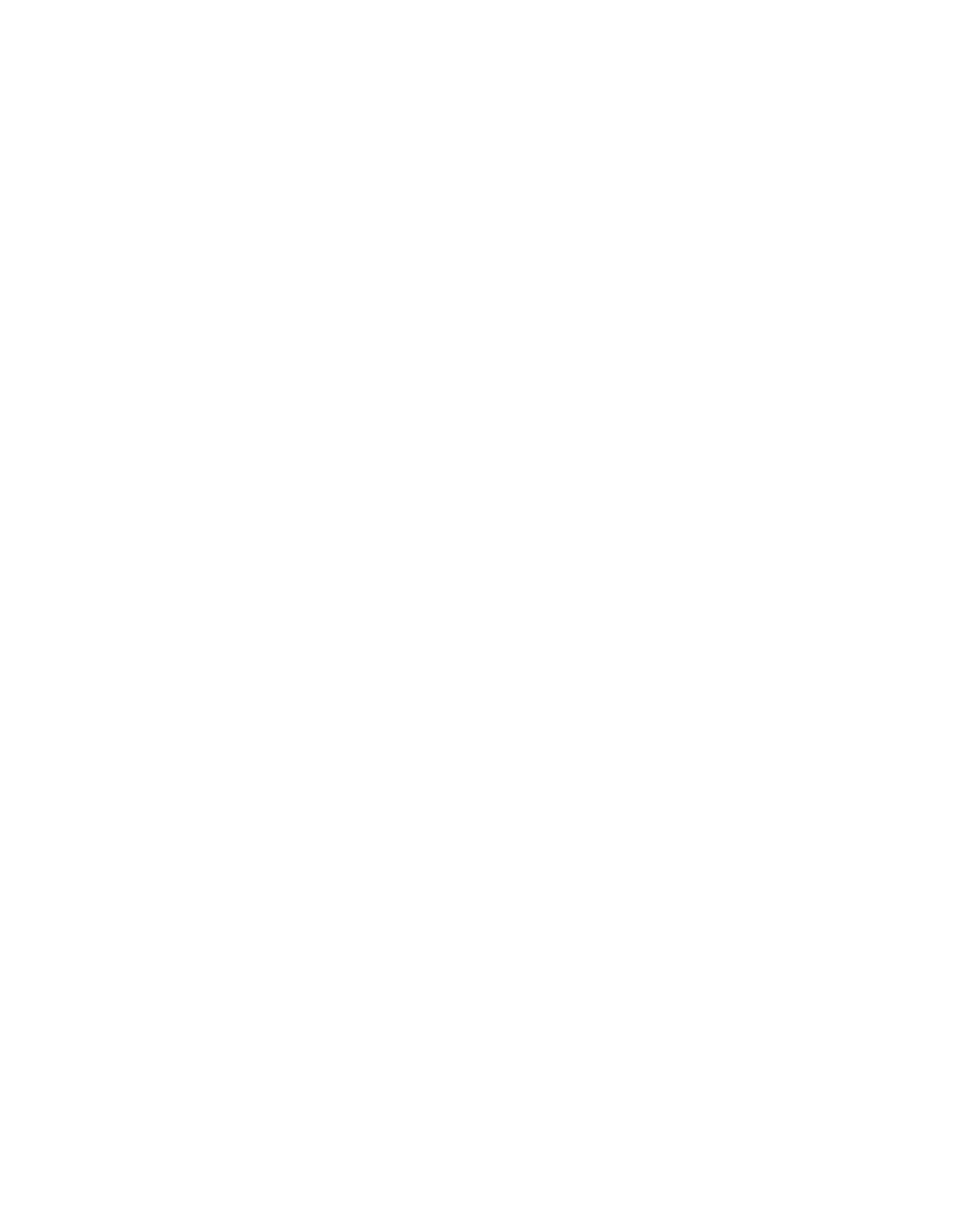
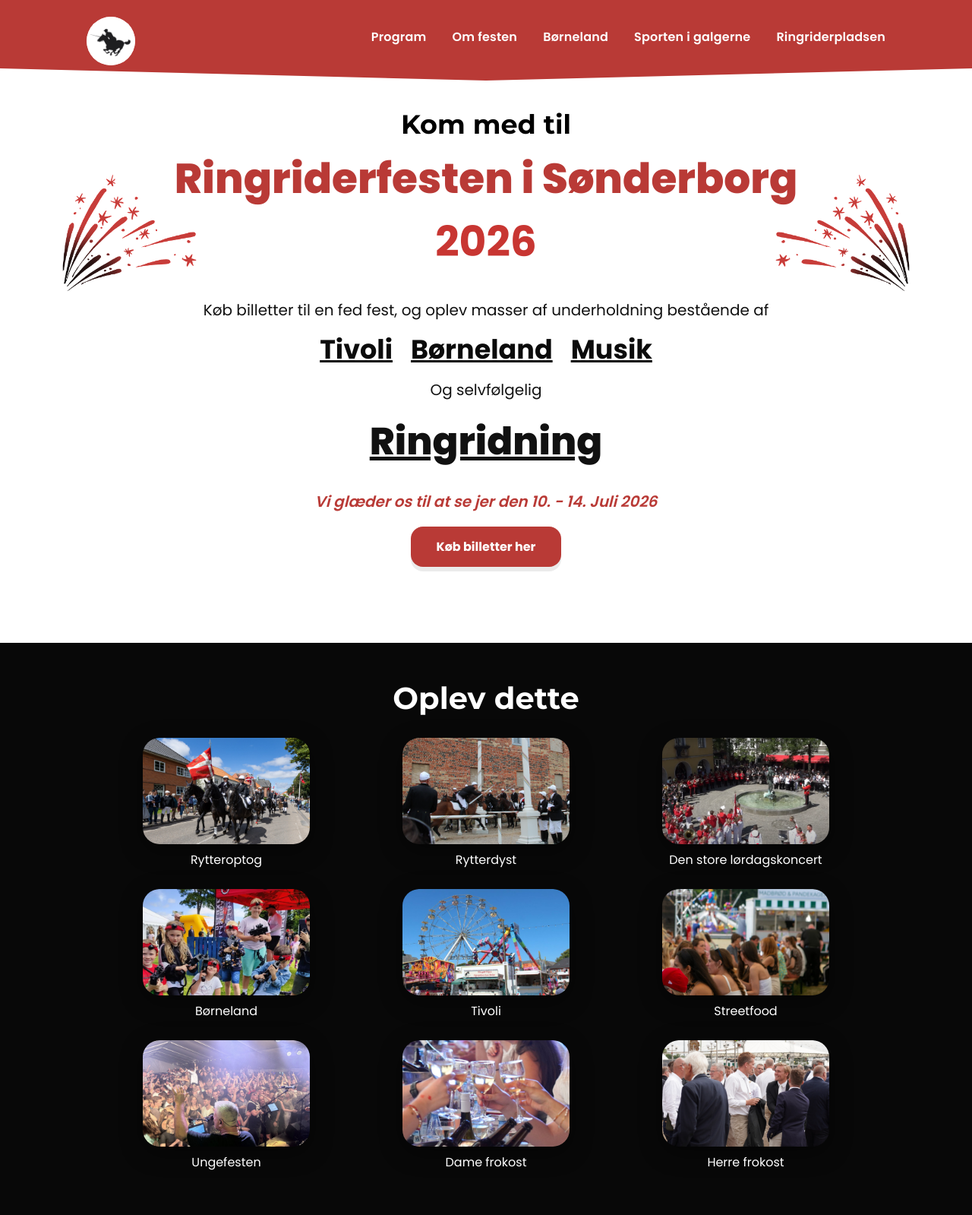
Before and after one commit to Rattux/W44---Ringriderfesten-i-S-nderborg, a plain HTML site: page index.html in a window 1280 px wide. Shown: the top 1599 px of the page at 76% size. Before the commit the page ends 800 px from the top, so only its background shows below. Drawn offline with Linux system fonts and the light colour scheme.

Commit message:
Add files via upload

```diff
--- a/index.html
+++ b/index.html
@@ -1,12 +1,173 @@
-<!DOCTYPE html>
+<!doctype html>
 <html lang="da">
 <head>
-    <meta charset="UTF-8">
-    <meta name="viewport" content="width=device-width, initial-scale=1.0">
-    <title>Ringriderfesten i Sønderborg 2026</title>
-    <link rel="stylesheet" href="index.css">
+  <meta charset="utf-8" />
+  <meta name="viewport" content="width=device-width,initial-scale=1" />
+  <title>Ringriderfesten i Sønderborg 2026</title>
+  <link href="https://fonts.googleapis.com/css2?family=Poppins:wght@300;400;600;700;800&family=Montserrat:wght@400;700&display=swap" rel="stylesheet">
+  <link rel="stylesheet" href="style.css" />
 </head>
 <body>
 
+  <header class="site-header">
+    <div class="header-inner">
+      <div class="logo-wrap">
+        <div class="logo-circle">
+          <img src="Logo.png" alt="Logo" />
+        </div>
+      </div>
+
+      <nav class="main-nav">
+        <ul>
+          <li><a href="#">Program</a></li>
+          <li><a href="#">Om festen</a></li>
+          <li><a href="#">Børneland</a></li>
+          <li><a href="#">Sporten i galgerne</a></li>
+          <li><a href="#">Ringriderpladsen</a></li>
+        </ul>
+      </nav>
+
+      <div class="hamburger" aria-hidden="true">
+        <span></span>
+        <span></span>
+        <span></span>
+      </div>
+    </div>
+  </header>
+
+
+  <section class="hero">
+    <div class="hero-top-angled"></div>
+
+    <div class="hero-content">
+      <h4 class="lead">Kom med til</h4>
+      <h1 class="title">Ringriderfesten i Sønderborg</h1>
+      <h2 class="year">2026</h2>
+
+      <div class="fireworks-row">
+        <img src="Fireworks left.png" class="fire-left" alt="fireworks left">
+        <img src="Fireworks right.png" class="fire-right" alt="fireworks right">
+      </div>
+
+      <p class="intro">Køb billetter til en fed fest, og oplev masser af underholdning bestående af</p>
+
+      <div class="links-row">
+        <a href="#" class="underline-link">Tivoli</a>
+        <a href="#" class="underline-link">Børneland</a>
+        <a href="#" class="underline-link">Musik</a>
+      </div>
+
+      <p class="and-text">Og selvfølgelig</p>
+
+      <div class="links-row">
+        <a href="#" class="ringriding">Ringridning</a>
+      </div>
+
+      <p class="dates">Vi glæder os til at se jer den 10. - 14. Juli 2026</p>
+
+      <a class="cta" href="#">Køb billetter her</a>
+    </div>
+
+    <div class="hero-bottom-angled"></div>
+  </section>
+
+
+  <section class="offerings">
+    <div class="offerings-inner">
+      <h2 class="section-heading">Oplev dette</h2>
+
+      <div class="cards-grid">
+        <div class="card">
+          <img src="Rytteroptog.png" alt="Rytteroptog">
+          <p>Rytteroptog</p>
+        </div>
+        <div class="card">
+          <img src="Rytterdyst.png" alt="Rytterdyst">
+          <p>Rytterdyst</p>
+        </div>
+        <div class="card">
+          <img src="Koncert.png" alt="Den store lørdagskoncert">
+          <p>Den store lørdagskoncert</p>
+        </div>
+
+        <div class="card">
+          <img src="Børneland.png" alt="Børneland">
+          <p>Børneland</p>
+        </div>
+        <div class="card">
+          <img src="Tivoli.png" alt="Tivoli">
+          <p>Tivoli</p>
+        </div>
+        <div class="card">
+          <img src="Streetfood.png" alt="Streetfood">
+          <p>Streetfood</p>
+        </div>
+
+        <div class="card">
+          <img src="Ungefesten.png" alt="Ungefesten">
+          <p>Ungefesten</p>
+        </div>
+        <div class="card">
+          <img src="Dame frokost.png" alt="Dame frokost">
+          <p>Dame frokost</p>
+        </div>
+        <div class="card">
+          <img src="Herre frokost.png" alt="Herre frokost">
+          <p>Herre frokost</p>
+        </div>
+      </div>
+    </div>
+  </section>
+
+
+  <section class="gallery-section">
+    <h2 class="section-heading white-on-red">Billeder</h2>
+
+    <div class="carousel-wrap">
+      <div class="carousel-left control"></div>
+
+      <div class="carousel-frame">
+        <img src="Galleri.png" alt="gallery placeholder">
+      </div>
+
+      <div class="carousel-right control"></div>
+    </div>
+  </section>
+
+
+  <section class="news">
+    <div class="news-inner">
+      <h2 class="section-heading dark">Seneste nyt</h2>
+
+      <div class="news-list">
+        <article class="news-item">
+          <div class="thumb">
+            <img src="Person blur.png" alt="person blur">
+          </div>
+          <div class="news-body">
+            <h3>Kender du den person, eller ved du hvem det er?</h3>
+            <p class="excerpt">Vi efterlyser en person. Vedkommende blev sidst set hos en af vores sælgere af lotterisedler...</p>
+            <time datetime="2025-08-20">20. august 2025 07:37</time>
+          </div>
+        </article>
+
+        <article class="news-item">
+          <div class="thumb">
+            <img src="Bil.png" alt="car">
+          </div>
+          <div class="news-body">
+            <h3>Se om du er den heldige vinder i 2026</h3>
+            <p class="excerpt">Det meddeledes hermed, at Notarius Publicus den 15. juli 2025 har udtrukket følgende vindernumre...</p>
+            <time datetime="2025-08-19">19. august 2025 07:00</time>
+          </div>
+        </article>
+      </div>
+
+      <div class="see-all">
+        <button class="btn-outline">Se alle nyheder</button>
+      </div>
+    </div>
+  </section>
+
 </body>
 </html>
--- /dev/null
+++ b/style.css
@@ -0,0 +1,363 @@
+
+:root{
+  --red: #b93a36;
+  --dark: #080808;
+  --mid-gray: #e9e9e9;
+  --muted: #9b9b9b;
+  --white: #ffffff;
+  --accent: #c94a45;
+  --max-width: 1100px;
+}
+
+*{box-sizing:border-box;margin:0;padding:0}
+html,body{height:100%}
+body{
+  font-family: "Poppins", Arial, sans-serif;
+  color: #111;
+  background: var(--white);
+  -webkit-font-smoothing:antialiased;
+  -moz-osx-font-smoothing:grayscale;
+}
+
+
+.site-header {
+  position: sticky;
+  top: 0;
+  z-index: 100;
+  background: var(--red);
+  color: var(--white);
+  clip-path: polygon(0 0, 100% 0, 100% 85%, 50% 100%, 0 85%);
+  -webkit-clip-path: polygon(0 0, 100% 0, 100% 85%, 50% 100%, 0 85%);
+  padding-bottom: 20px;
+}
+
+
+.header-inner {
+  max-width: var(--max-width);
+  margin: 0 auto;
+  padding: 18px 24px 0;
+  display: flex;
+  align-items: flex-start;
+  justify-content: space-between;
+  position: relative;
+  height: 100%;
+}
+
+
+.logo-circle {
+  width: 64px;
+  height: 64px;
+  background: var(--white);
+  border-radius: 50%;
+  display: flex;
+  align-items: center;
+  justify-content: center;
+  overflow: hidden;
+  margin-top: 4px;
+}
+.logo-circle img {
+  width: 100%;
+  height: auto;
+  display: block;
+}
+
+
+.main-nav {
+  align-self: flex-start;
+  margin-top: 18px;
+}
+.main-nav ul {
+  list-style: none;
+  display: flex;
+  gap: 34px;
+  align-items: center;
+  margin: 0;
+  padding: 0;
+}
+.main-nav a {
+  color: var(--white);
+  text-decoration: none;
+  font-weight: 600;
+  font-size: 16px;
+  letter-spacing: 0.2px;
+  position: relative;
+  padding-bottom: 6px;
+}
+
+
+.main-nav a::after {
+  content: "";
+  position: absolute;
+  left: 0;
+  bottom: 0;
+  height: 3px;
+  width: 0%;
+  background: var(--white);
+  transition: width 220ms cubic-bezier(.2,.9,.2,1);
+  border-radius: 2px;
+}
+.main-nav a:hover::after,
+.main-nav a:focus::after {
+  width: 100%;
+}
+
+
+.hamburger {
+  display: none;
+  width: 36px;
+  height: 26px;
+  flex-direction: column;
+  justify-content: space-between;
+  cursor: pointer;
+  align-self: flex-start;
+  margin-top: 18px;
+}
+.hamburger span {
+  display: block;
+  height: 3px;
+  background: var(--white);
+  border-radius: 2px;
+}
+
+
+.underline-link:hover {
+  color: var(--red);
+}
+
+.ringriding:hover{
+    color: var(--red);
+}
+
+
+@media (max-width: 900px) {
+  .site-header {
+    height: 160px;
+    clip-path: polygon(0 0, 100% 0, 100% 75%, 50% 100%, 0 75%);
+    -webkit-clip-path: polygon(0 0, 100% 0, 100% 75%, 50% 100%, 0 75%);
+  }
+
+  .header-inner { padding: 14px 18px 0; }
+
+  .main-nav { display: none; }
+  .hamburger { display: flex; }
+
+  .logo-circle { width: 56px; height: 56px; }
+}
+
+@media (max-width: 420px) {
+  .site-header {
+    height: 140px;
+    clip-path: polygon(0 0, 100% 0, 100% 82%, 50% 100%, 0 82%);
+    -webkit-clip-path: polygon(0 0, 100% 0, 100% 82%, 50% 100%, 0 82%);
+  }
+  .header-inner { padding: 12px 12px 0; }
+  .logo-circle { width: 48px; height: 48px; }
+  .hamburger { display: flex; }
+  .main-nav { display: none; }
+}
+
+
+.hero {
+  position:relative;
+  background: linear-gradient(#fff,#fff);
+}
+
+.hero-content {
+  max-width:900px;
+  margin: 0px auto 40px;
+  background: white;
+  padding:36px 28px 60px;
+  text-align:center;
+  border-radius: 4px;
+  position:relative;
+  z-index:2;
+}
+
+.lead {
+  font-family:"Montserrat", "Poppins", sans-serif;
+  font-size:35px;
+  font-weight:600;
+  color:#000;
+  margin-bottom:8px;
+}
+
+.title {
+  font-size:55px;
+  color: var(--red);
+  font-weight:800;
+  margin:0px -50px;
+}
+
+.year {
+  font-size:55px;
+  margin-bottom:0px;
+  color:#c83632;
+  font-weight:700;
+}
+
+.fireworks-row {
+  display:flex;
+  justify-content:space-between;
+  align-items:center;
+  margin:-130px -150px;
+}
+.fire-left,.fire-right{width: 200px;height:auto;opacity:0.95}
+
+.intro {
+  font-size:20px;color:#111;margin:120px 0 10px;
+}
+.links-row {
+  display:flex;gap:24px;justify-content:center;margin:8px 0 6px;
+}
+.underline-link {
+  font-weight:700;text-decoration:underline;color:#0b0b0b;font-size:35px;
+  transition:color 0.25s ease;
+}
+
+.and-text{margin-top:12px;font-size:20px}
+.ringriding{
+  text-decoration:underline;
+  font-size:50px;
+  margin:8px 0;
+  font-weight:800;
+  transition:color 0.25s ease;
+}
+
+.dates {
+  color:var(--red);
+  font-weight:600;
+  margin:18px 0;
+  font-size:20px;
+  font-style:italic;
+}
+
+.cta {
+  display:inline-block;
+  background:var(--red);
+  color:var(--white);
+  padding:14px 34px;
+  border-radius:16px;
+  text-decoration:none;
+  font-weight:700;
+  box-shadow: 0 6px 0 rgba(0,0,0,0.08);
+}
+
+
+.offerings{
+  background: var(--dark);
+  color:var(--white);
+  padding:48px 0 60px;
+}
+.offerings-inner{
+  max-width: var(--max-width);
+  margin:0 auto;
+  padding:0 20px;
+}
+.section-heading{
+  font-family:"Montserrat", "Poppins", sans-serif;
+  font-size:40px;
+  text-align:center;
+  margin-bottom:28px;
+  color:var(--white);
+}
+.cards-grid{
+  display:grid;
+  grid-template-columns: repeat(3, 1fr);
+  gap:26px;
+  align-items:start;
+  justify-items:center;
+  max-width:1000px;
+  margin:0 auto;
+}
+.card{
+  width:220px;
+  text-align:center;
+}
+.card img{
+  width:100%;
+  height:140px;
+  object-fit:cover;
+  border-radius:22px;
+  display:block;
+  box-shadow: 0 8px 30px rgba(0,0,0,0.45);
+}
+.card p{margin-top:8px;font-weight:500;color:#fff}
+
+.gallery-section{
+  background: var(--red);
+  padding:32px 0 40px;
+  text-align:center;
+}
+.white-on-red{color: #fff}
+.carousel-wrap{
+  max-width:700px;
+  margin:18px auto 0;
+  display:flex;
+  align-items:center;
+  justify-content:center;
+  gap:18px;
+}
+.carousel-frame{
+  width:420px;
+  height:190px;
+  background:#ddd;
+  border-radius:24px;
+  box-shadow:0 8px 0 rgba(0,0,0,0.08);
+  display:flex;align-items:center;justify-content:center;overflow:hidden;border:6px solid #fff;
+}
+.carousel-frame img{width:100%;height:100%;object-fit:cover}
+
+.control{
+  width:76px;height:140px;background:rgba(255,255,255,0.12);border-radius:18px;position:relative;
+  border:4px solid rgba(255,255,255,0.8);
+}
+
+
+.news{
+  background: var(--mid-gray);
+  padding:34px 0 48px;
+}
+.news-inner{max-width:var(--max-width);margin:0 auto;padding:0 20px}
+.section-heading.dark{color:#111}
+
+.news-list{
+  display:grid;
+  grid-template-columns: 1fr 1fr;
+  gap:22px;
+  margin-top:18px;
+}
+
+.news-item{
+  display:flex;
+  gap:18px;
+  align-items:flex-start;
+  background: #fff;
+  padding:18px;
+  border-radius:12px;
+  box-shadow: 0 6px 14px rgba(0,0,0,0.06);
+}
+
+.see-all{display:flex;justify-content:center;margin-top:18px}
+.btn-outline{
+  background:white;border:1px solid #c3c3c3;padding:10px 16px;border-radius:8px;font-weight:700;cursor:pointer;
+}
+
+
+@media (max-width: 900px) {
+  :root{--max-width:720px}
+  .hero-content{margin:-24px 18px 20px;padding:20px 16px;border-radius:0}
+  .title{font-size:28px}
+  .year{font-size:34px}
+  .fireworks-row{display:none}
+}
+
+@media (max-width: 420px){
+  :root{--max-width:420px}
+  .header-inner{padding:10px 12px 0}
+  .title{font-size:24px}
+  .year{font-size:28px}
+  .lead{font-size:18px}
+}
+
+a {color:inherit}
+img{display:block;max-width:100%}
```
Also changed, not shown: Bil.png (added), Børneland.png (added), Dame frokost.png (added), Fireworks left.png (added), Fireworks right.png (added), Galleri.png (added), Herre frokost.png (added), Koncert.png (added), Logo.png (added), Person blur.png (added), Rytterdyst.png (added), Rytteroptog.png (added), Streetfood.png (added), Tivoli.png (added), 1 more files.
